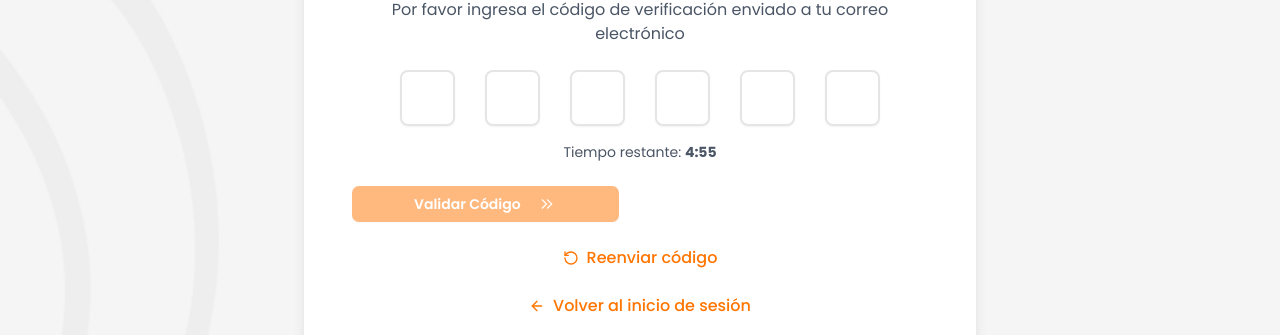
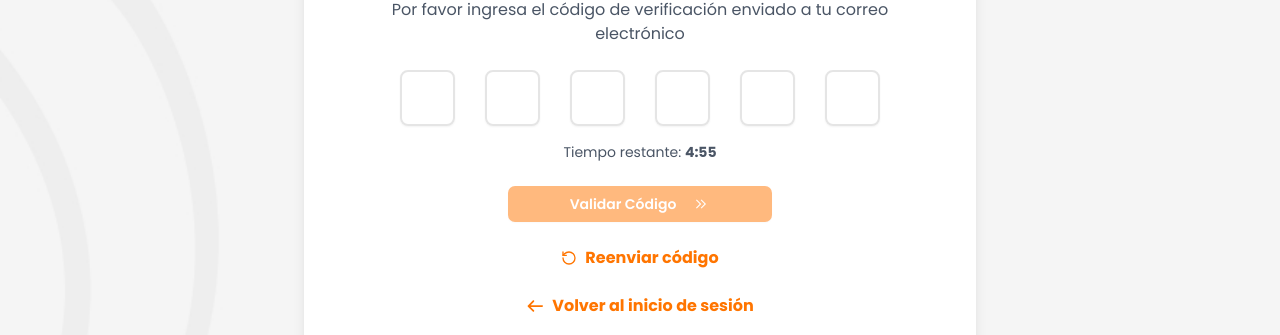
Before and after one commit to victorvivaslinktic/portal-pensionados-positiva-react, a Next.js app: page /auth/2fa in a window 1280 px wide. Shown: the part 465-800 px from the top of the page. Built offline with nearby package versions, Linux system fonts and the light colour scheme; no server answers.

Commit message:
se agrego tipografias en layout.tsx

```diff
--- a/app/auth/2fa/page.tsx
+++ b/app/auth/2fa/page.tsx
@@ -151,7 +151,7 @@ export default function TwoFAPage() {
       }
       subtitle="Por favor ingresa el código de verificación enviado a tu correo electrónico"
     >
-      <form onSubmit={handleSubmit(onSubmit)} className="space-y-6">
+      <form onSubmit={handleSubmit(onSubmit)} className="flex flex-col items-center space-y-6">
         <div className="space-y-4">
           <div className="flex justify-center">
             <InputOTP
@@ -162,12 +162,12 @@ export default function TwoFAPage() {
               className="max-w-[486px] gap-[30px]"
             >
               <InputOTPGroup className="gap-2 md:gap-[30px]">
-                <InputOTPSlot index={0} />
-                <InputOTPSlot index={1} />
-                <InputOTPSlot index={2} />
-                <InputOTPSlot index={3} />
-                <InputOTPSlot index={4} />
-                <InputOTPSlot index={5} />
+                <InputOTPSlot index={0} className="font-roboto" />
+                <InputOTPSlot index={1} className="font-roboto" />
+                <InputOTPSlot index={2} className="font-roboto" />
+                <InputOTPSlot index={3} className="font-roboto" />
+                <InputOTPSlot index={4} className="font-roboto" />
+                <InputOTPSlot index={5} className="font-roboto" />
               </InputOTPGroup>
             </InputOTP>
           </div>
@@ -185,9 +185,10 @@ export default function TwoFAPage() {
         <CustomButton
           type="submit"
           name="Validar Código"
-          icon={<Image src="/botton-icon.svg" alt="icon" width={20} height={20} />}
+          icon={<Image src="/botton-icon.svg" alt="icon" width={18} height={18} />}
           disabled={isLoading || !code || code.length !== 6 || timeLeft === 0}
           loading={isLoading}
+          iconPosition="right"
         />
       </form>
 
@@ -195,7 +196,7 @@ export default function TwoFAPage() {
         <button
           onClick={handleResend}
           disabled={isResending}
-          className="text-primary-positiva mx-auto flex items-center justify-center space-x-2 font-medium hover:underline disabled:opacity-50"
+          className="text-primary-positiva mx-auto flex items-center justify-center space-x-2 font-bold hover:underline disabled:opacity-50"
         >
           <RotateCcw className={`h-4 w-4 ${isResending ? "animate-spin" : ""}`} />
           <span>{isResending ? "Reenviando..." : "Reenviar código"}</span>
@@ -205,9 +206,9 @@ export default function TwoFAPage() {
       <div className="mt-6 text-center">
         <button
           onClick={handleBack}
-          className="text-primary-positiva mx-auto flex items-center justify-center space-x-2 font-medium hover:underline"
+          className="text-primary-positiva mx-auto flex items-center justify-center space-x-2 font-bold hover:underline"
         >
-          <ArrowLeft className="h-4 w-4" />
+          <Image src="/arrow-positiva.svg" alt="icon" width={18} height={18} />
           <span>Volver al inicio de sesión</span>
         </button>
       </div>
--- a/app/globals.css
+++ b/app/globals.css
@@ -1,4 +1,3 @@
-@import url("https://fonts.googleapis.com/css2?family=Poppins:ital,wght@0,100;0,200;0,300;0,400;0,500;0,600;0,700;0,800;0,900;1,100;1,200;1,300;1,400;1,500;1,600;1,700;1,800;1,900&family=Roboto:ital,wght@0,100..900;1,100..900&display=swap");
 @import "tailwindcss";
 @import "tw-animate-css";
 
@@ -401,7 +400,15 @@ button:disabled {
   min-height: 100vh;
   width: 100%;
 }
-input[type="text"]:focus,
-input[type="number"]:focus {
-  border-color: var(--primary-positiva);
+.font-poppins {
+  font-family: "Poppins" !important;
 }
+.font-roboto {
+  font-family: Roboto;
+  font-weight: 600;
+  font-style: SemiBold;
+  font-size: 20px;
+  line-height: 20px;
+  letter-spacing: -0.5px;
+  text-align: center;
+}
--- a/app/layout.tsx
+++ b/app/layout.tsx
@@ -21,6 +21,14 @@ export default function RootLayout({
 }>) {
   return (
     <html lang="es">
+      <head>
+        <link rel="preconnect" href="https://fonts.googleapis.com" />
+        <link rel="preconnect" href="https://fonts.gstatic.com" crossOrigin="" />
+        <link
+          href="https://fonts.googleapis.com/css2?family=Poppins:wght@400;500;600;700&family=Roboto:wght@400;500;700&display=swap"
+          rel="stylesheet"
+        />
+      </head>
       <body>
         <Header />
         {children}
--- a/components/ui/custom-button.tsx
+++ b/components/ui/custom-button.tsx
@@ -128,7 +128,7 @@ export const CustomButton = React.forwardRef<HTMLButtonElement, CustomButtonProp
         ref={ref}
         variant={getVariant()}
         className={cn(
-          "inline-flex w-auto flex-row-reverse items-center rounded-[7px] px-[62px] py-[12px]",
+          "inline-flex w-auto items-center rounded-[7px] px-[62px] py-[12px]",
           getClassName(),
           className
         )}
```
Also changed, not shown: public/arrow-positiva.svg (added).
